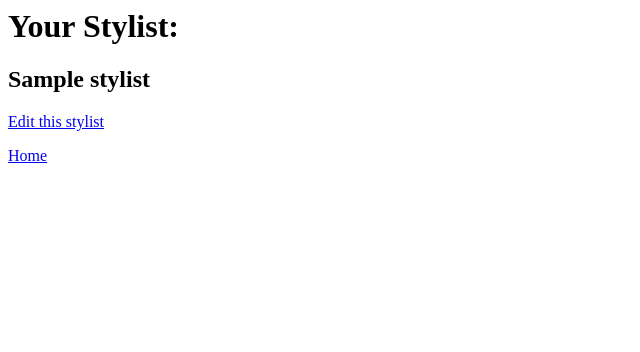
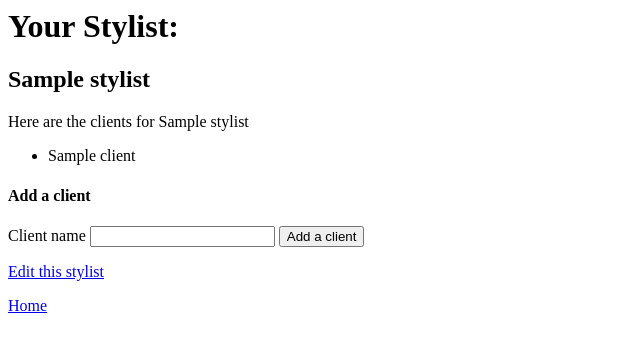
Before and after one commit to k-giardchase/hair_salon_assessment, a PHP site: template views/stylist.html.twig in a window 1280 px wide. Shown: the top 352 px of the page, without its empty margins (0-640 px from the left). Run offline with PHP 8.4, Linux system fonts and the light colour scheme; the template is opened without the code that fills it: most values are stand-ins (such as "Sample title", 1, 10 or a date in 2020); some libraries are stand-ins or nearby versions.

Commit message:
Add route to add clients to each stylist

```diff
--- a/views/stylist.html.twig
+++ b/views/stylist.html.twig
@@ -6,6 +6,23 @@
     <h1>Your Stylist:</h1>
     <h2> {{ stylist.getStylistName }} </h2>
 
+    {% if clients is not empty %}
+        <p>Here are the clients for {{ stylist.getStylistName }} </p>
+        <ul>
+        {% for client in clients %}
+            <li>{{ client.getClientName }}</li>
+        {% endfor %}
+        </ul>
+    {% endif %}
+
+    <h4>Add a client</h4>
+    <form action="/clients" method="post">
+        <input id="stylist_id" name="stylist_id" type="hidden" value="{{ stylist.getId }}">
+        <label for='client_name'>Client name</label>
+        <input id='client_name' name='client_name' type='text'>
+        <button type='submit'>Add a client</button>
+    </form>
+
 
     <p><a href="/stylist/{{ stylist.getId }}/edit">Edit this stylist</a></p>
 
```
Also changed, not shown: app/app.php (+17 -1 lines).
